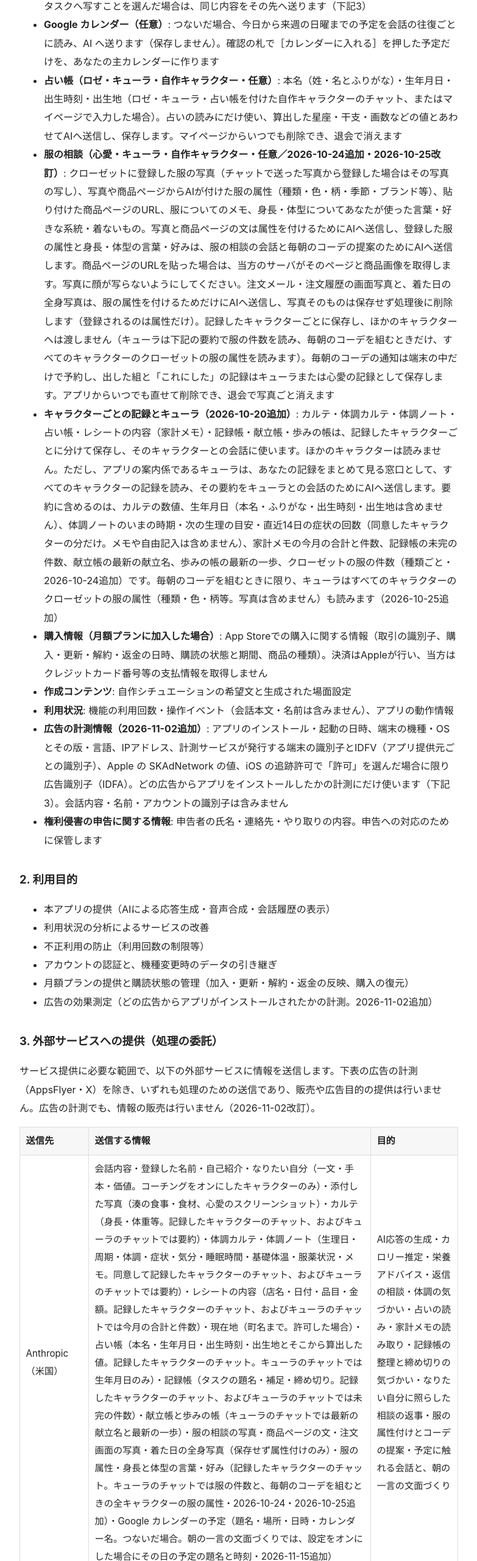
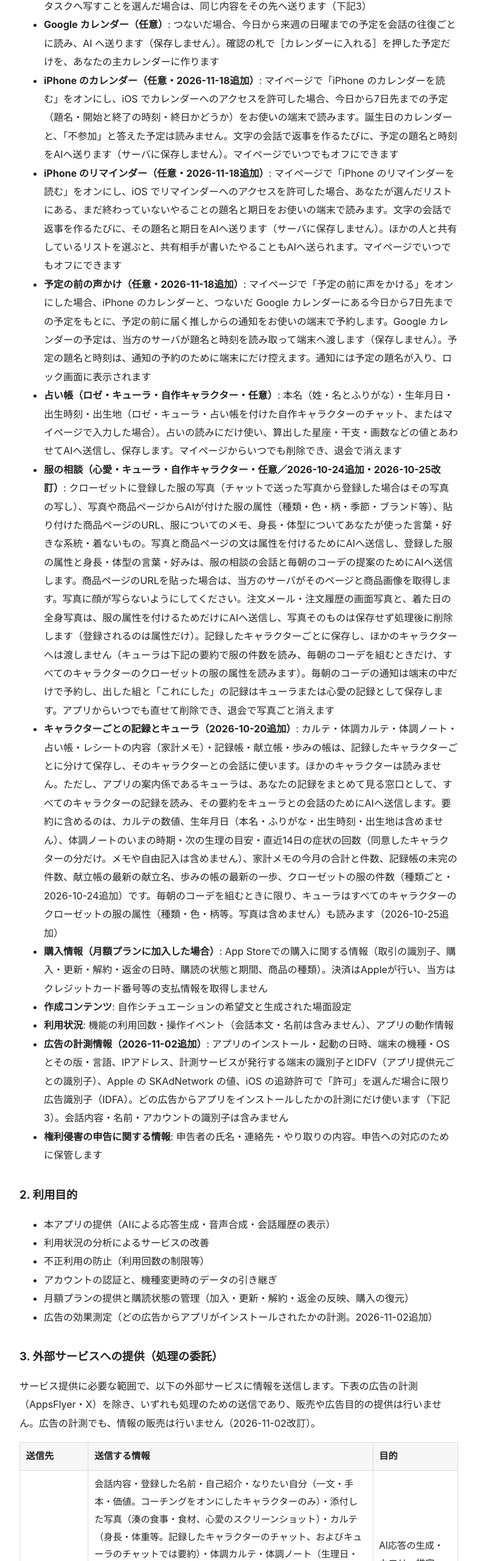
Before and after one commit to xCura/legal, a plain HTML site: page privacy.html in a window 1280 px wide. Shown: the part 1940-4500 px from the top of the page at 61% size, without its empty margins (248-1031 px from the left). Drawn offline with Linux system fonts and the light colour scheme.

Commit message:
プライバシーポリシーに、iPhone のカレンダー・リマインダーと予定の前の声かけを追記（oshi-voice-app #1450・#1451・#1452・#1433） (#14)
Claude-Session: https://claude.ai/code/session_01Epq5RbhcBxZPh1Lspw2Jde

Co-authored-by: Claude Opus 5.5 <noreply@anthropic.com>

```diff
--- a/privacy.html
+++ b/privacy.html
@@ -27,6 +27,9 @@
 <li><strong>位置情報（許可した場合）</strong>: 端末で町名・丁目まで丸めたものをAIへ送ります。緯度経度は送らず、サーバに保存しません。マイページでいつでもOFFにできます。天気に使う場合は、その回のうちに都道府県（北海道・鹿児島県・沖縄県は市町村）を気象庁の予報区のコードへ変換して予報を取得し、変換に使った地名とコードはあなたに紐づけて保存しません（サーバに残るのは予報区ごとの予報だけです）。天気は気象庁の予報を利用しています（出典：気象庁ホームページ <a href="https://www.jma.go.jp/">https://www.jma.go.jp/</a>）</li>
 <li><strong>記録帳（イーサン・キューラ・任意）</strong>: イーサンまたはキューラのチャットでタスクとして登録した場合の、やることの題名・補足・締め切り・完了状況。締め切りが近いときに記録したキャラクターが会話で触れるために保存し、AIへ送信します。マイページの記録帳からいつでも直せて、1件ずつ削除でき、退会で消えます。設定で iOS のリマインダー・Todoist・Google タスクへ写すことを選んだ場合は、同じ内容をその先へ送ります（下記3）</li>
 <li><strong>Google カレンダー（任意）</strong>: つないだ場合、今日から来週の日曜までの予定を会話の往復ごとに読み、AI へ送ります（保存しません）。確認の札で［カレンダーに入れる］を押した予定だけを、あなたの主カレンダーに作ります</li>
+<li><strong>iPhone のカレンダー（任意・2026-11-18追加）</strong>: マイページで「iPhone のカレンダーを読む」をオンにし、iOS でカレンダーへのアクセスを許可した場合、今日から7日先までの予定（題名・開始と終了の時刻・終日かどうか）をお使いの端末で読みます。誕生日のカレンダーと、「不参加」と答えた予定は読みません。文字の会話で返事を作るたびに、予定の題名と時刻をAIへ送ります（サーバに保存しません）。マイページでいつでもオフにできます</li>
+<li><strong>iPhone のリマインダー（任意・2026-11-18追加）</strong>: マイページで「iPhone のリマインダーを読む」をオンにし、iOS でリマインダーへのアクセスを許可した場合、あなたが選んだリストにある、まだ終わっていないやることの題名と期日をお使いの端末で読みます。文字の会話で返事を作るたびに、その題名と期日をAIへ送ります（サーバに保存しません）。ほかの人と共有しているリストを選ぶと、共有相手が書いたやることもAIへ送られます。マイページでいつでもオフにできます</li>
+<li><strong>予定の前の声かけ（任意・2026-11-18追加）</strong>: マイページで「予定の前に声をかける」をオンにした場合、iPhone のカレンダーと、つないだ Google カレンダーにある今日から7日先までの予定をもとに、予定の前に届く推しからの通知をお使いの端末で予約します。Google カレンダーの予定は、当方のサーバが題名と時刻を読み取って端末へ渡します（保存しません）。予定の題名と時刻は、通知の予約のために端末にだけ控えます。通知には予定の題名が入り、ロック画面に表示されます</li>
 <li><strong>占い帳（ロゼ・キューラ・自作キャラクター・任意）</strong>: 本名（姓・名とふりがな）・生年月日・出生時刻・出生地（ロゼ・キューラ・占い帳を付けた自作キャラクターのチャット、またはマイページで入力した場合）。占いの読みにだけ使い、算出した星座・干支・画数などの値とあわせてAIへ送信し、保存します。マイページからいつでも削除でき、退会で消えます</li>
 <li><strong>服の相談（心愛・キューラ・自作キャラクター・任意／2026-10-24追加・2026-10-25改訂）</strong>: クローゼットに登録した服の写真（チャットで送った写真から登録した場合はその写真の写し）、写真や商品ページからAIが付けた服の属性（種類・色・柄・季節・ブランド等）、貼り付けた商品ページのURL、服についてのメモ、身長・体型についてあなたが使った言葉・好きな系統・着ないもの。写真と商品ページの文は属性を付けるためにAIへ送信し、登録した服の属性と身長・体型の言葉・好みは、服の相談の会話と毎朝のコーデの提案のためにAIへ送信します。商品ページのURLを貼った場合は、当方のサーバがそのページと商品画像を取得します。写真に顔が写らないようにしてください。注文メール・注文履歴の画面写真と、着た日の全身写真は、服の属性を付けるためだけにAIへ送信し、写真そのものは保存せず処理後に削除します（登録されるのは属性だけ）。記録したキャラクターごとに保存し、ほかのキャラクターへは渡しません（キューラは下記の要約で服の件数を読み、毎朝のコーデを組むときだけ、すべてのキャラクターのクローゼットの服の属性を読みます）。毎朝のコーデの通知は端末の中だけで予約し、出した組と「これにした」の記録はキューラまたは心愛の記録として保存します。アプリからいつでも直せて削除でき、退会で写真ごと消えます</li>
 <li><strong>キャラクターごとの記録とキューラ（2026-10-20追加）</strong>: カルテ・体調カルテ・体調ノート・占い帳・レシートの内容（家計メモ）・記録帳・献立帳・歩みの帳は、記録したキャラクターごとに分けて保存し、そのキャラクターとの会話に使います。ほかのキャラクターは読みません。ただし、アプリの案内係であるキューラは、あなたの記録をまとめて見る窓口として、すべてのキャラクターの記録を読み、その要約をキューラとの会話のためにAIへ送信します。要約に含めるのは、カルテの数値、生年月日（本名・ふりがな・出生時刻・出生地は含めません）、体調ノートのいまの時期・次の生理の目安・直近14日の症状の回数（同意したキャラクターの分だけ。メモや自由記入は含めません）、家計メモの今月の合計と件数、記録帳の未完の件数、献立帳の最新の献立名、歩みの帳の最新の一歩、クローゼットの服の件数（種類ごと・2026-10-24追加）です。毎朝のコーデを組むときに限り、キューラはすべてのキャラクターのクローゼットの服の属性（種類・色・柄等。写真は含めません）も読みます（2026-10-25追加）</li>
@@ -51,7 +54,7 @@
 <p>サービス提供に必要な範囲で、以下の外部サービスに情報を送信します。下表の広告の計測（AppsFlyer・X）を除き、いずれも処理のための送信であり、販売や広告目的の提供は行いません。広告の計測でも、情報の販売は行いません（2026-11-02改訂）。</p>
 <table>
 <tr><th>送信先</th><th>送信する情報</th><th>目的</th></tr>
-<tr><td>Anthropic（米国）</td><td>会話内容・登録した名前・自己紹介・なりたい自分（一文・手本・価値。コーチングをオンにしたキャラクターのみ）・添付した写真（湊の食事・食材、心愛のスクリーンショット）・カルテ（身長・体重等。記録したキャラクターのチャット、およびキューラのチャットでは要約）・体調カルテ・体調ノート（生理日・周期・体調・症状・気分・睡眠時間・基礎体温・服薬状況・メモ。同意して記録したキャラクターのチャット、およびキューラのチャットでは要約）・レシートの内容（店名・日付・品目・金額。記録したキャラクターのチャット、およびキューラのチャットでは今月の合計と件数）・現在地（町名まで。許可した場合）・占い帳（本名・生年月日・出生時刻・出生地とそこから算出した値。記録したキャラクターのチャット。キューラのチャットでは生年月日のみ）・記録帳（タスクの題名・補足・締め切り。記録したキャラクターのチャット、およびキューラのチャットでは未完の件数）・献立帳と歩みの帳（キューラのチャットでは最新の献立名と最新の一歩）・服の相談の写真・商品ページの文・注文画面の写真・着た日の全身写真（保存せず属性付けのみ）・服の属性・身長と体型の言葉・好み（記録したキャラクターのチャット。キューラのチャットでは服の件数と、毎朝のコーデを組むときの全キャラクターの服の属性・2026-10-24・2026-10-25追加）・Google カレンダーの予定（題名・場所・日時・カレンダー名。つないだ場合。朝の一言の文面づくりでは、設定をオンにした場合にその日の予定の題名と時刻・2026-11-15追加）</td><td>AI応答の生成・カロリー推定・栄養アドバイス・返信の相談・体調の気づかい・占いの読み・家計メモの読み取り・記録帳の整理と締め切りの気づかい・なりたい自分に照らした相談の返事・服の属性付けとコーデの提案・予定に触れる会話と、朝の一言の文面づくり</td></tr>
+<tr><td>Anthropic（米国）</td><td>会話内容・登録した名前・自己紹介・なりたい自分（一文・手本・価値。コーチングをオンにしたキャラクターのみ）・添付した写真（湊の食事・食材、心愛のスクリーンショット）・カルテ（身長・体重等。記録したキャラクターのチャット、およびキューラのチャットでは要約）・体調カルテ・体調ノート（生理日・周期・体調・症状・気分・睡眠時間・基礎体温・服薬状況・メモ。同意して記録したキャラクターのチャット、およびキューラのチャットでは要約）・レシートの内容（店名・日付・品目・金額。記録したキャラクターのチャット、およびキューラのチャットでは今月の合計と件数）・現在地（町名まで。許可した場合）・占い帳（本名・生年月日・出生時刻・出生地とそこから算出した値。記録したキャラクターのチャット。キューラのチャットでは生年月日のみ）・記録帳（タスクの題名・補足・締め切り。記録したキャラクターのチャット、およびキューラのチャットでは未完の件数）・献立帳と歩みの帳（キューラのチャットでは最新の献立名と最新の一歩）・服の相談の写真・商品ページの文・注文画面の写真・着た日の全身写真（保存せず属性付けのみ）・服の属性・身長と体型の言葉・好み（記録したキャラクターのチャット。キューラのチャットでは服の件数と、毎朝のコーデを組むときの全キャラクターの服の属性・2026-10-24・2026-10-25追加）・Google カレンダーの予定（題名・場所・日時・カレンダー名。つないだ場合。朝の一言の文面づくりでは、設定をオンにした場合にその日の予定の題名と時刻・2026-11-15追加）・iPhone のカレンダーの予定（題名と時刻。オンにした場合・2026-11-18追加）・iPhone のリマインダーのやること（題名と期日。オンにして選んだリストのみ・2026-11-18追加）</td><td>AI応答の生成・カロリー推定・栄養アドバイス・返信の相談・体調の気づかい・占いの読み・家計メモの読み取り・記録帳の整理と締め切りの気づかい・なりたい自分に照らした相談の返事・服の属性付けとコーデの提案・予定とやることに触れる会話と、朝の一言の文面づくり</td></tr>
 <tr><td>ElevenLabs（米国）</td><td>読み上げ対象の文章</td><td>音声合成</td></tr>
 <tr><td>Supabase（米国）</td><td>上記1の各情報</td><td>データの保管・認証</td></tr>
 <tr><td>PostHog（米国）</td><td>利用状況（会話本文・名前を除く）</td><td>利用分析</td></tr>
@@ -96,6 +99,6 @@
 <h2>9. お問い合わせ窓口</h2>
 <p>株式会社xCura　info@xcura.care</p>
 
-<footer>最終更新: 2026-11-15　|　<a href="terms.html">利用規約</a>　|　<a href="tokusho.html">特定商取引法に基づく表記</a></footer>
+<footer>最終更新: 2026-11-18　|　<a href="terms.html">利用規約</a>　|　<a href="tokusho.html">特定商取引法に基づく表記</a></footer>
 </body>
 </html>
```
